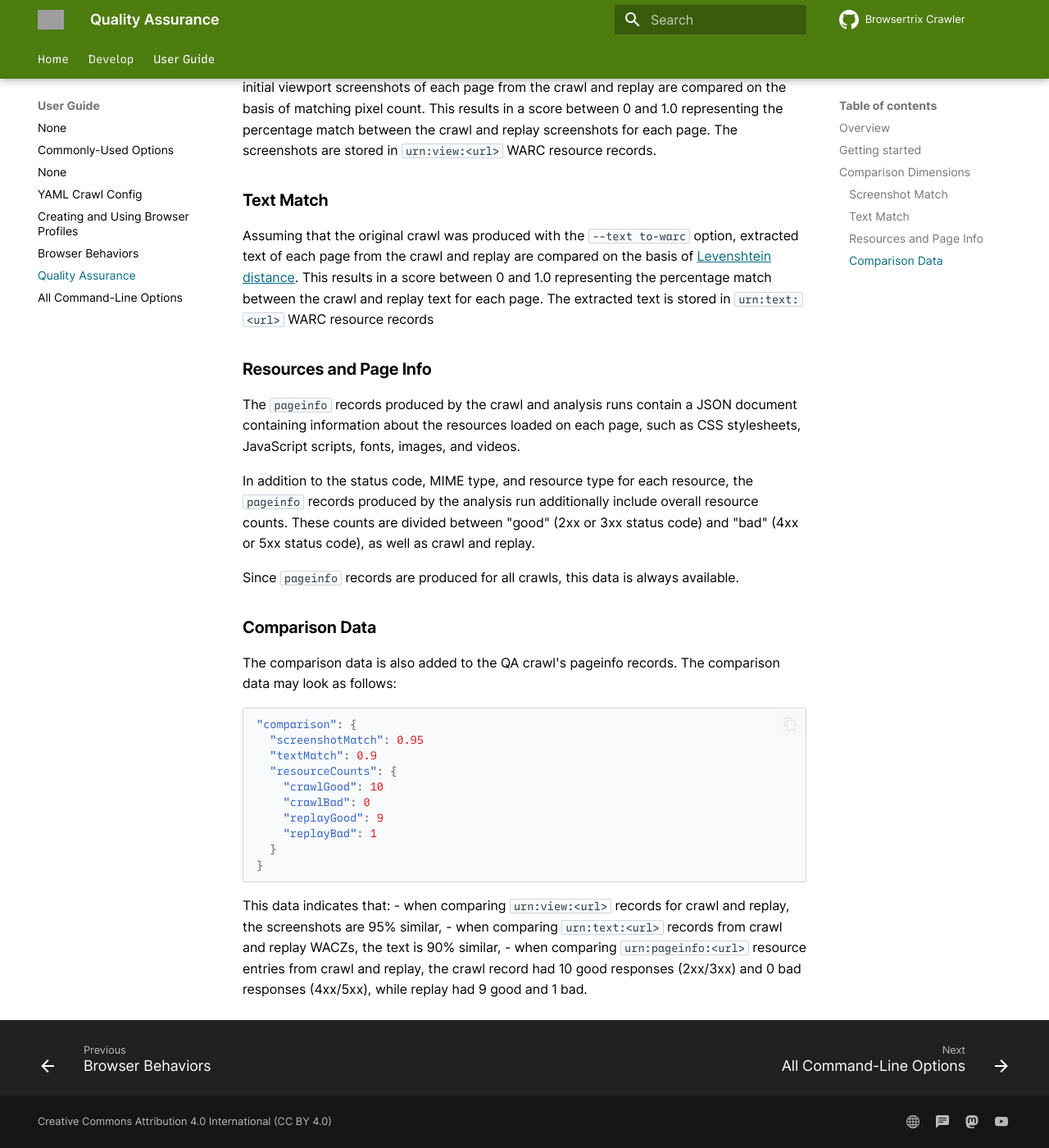
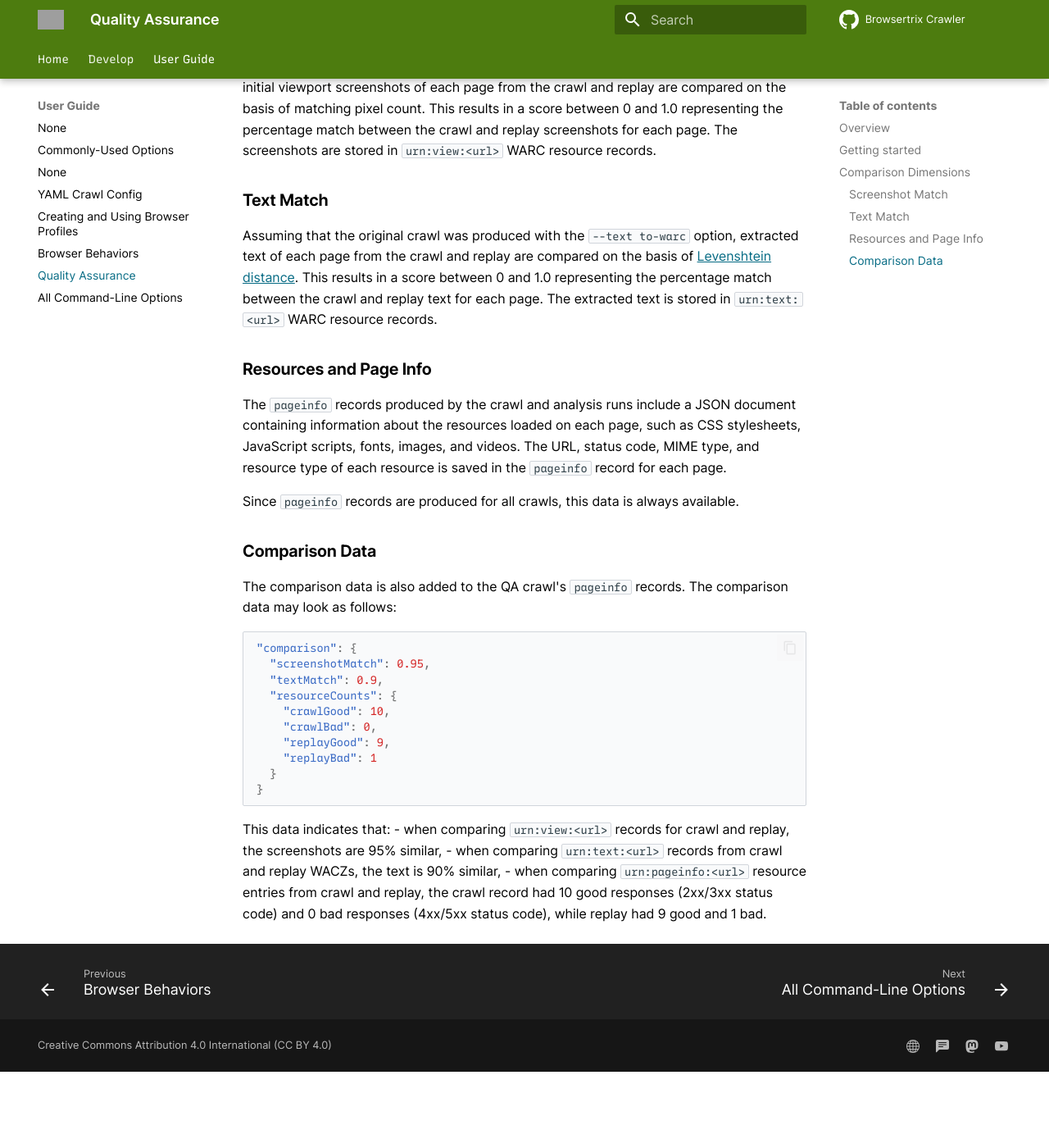
Before and after one commit to webrecorder/browsertrix-crawler, an MkDocs documentation site: the page built from docs/docs/user-guide/qa.md, in a window 1280 px wide and 1400 px high, scrolled down 1089 px. Shown: the whole window at 82% size. Built offline with MkDocs 1.6.1 and Material for MkDocs 9.7.7, drawn with Linux system fonts in a browser that asks for light colours; comment, search, counter and statistics services are not loaded; after the commit the page ends 2396 px from its top, so only the background shows below that; some of the changed text lies outside the part shown; grey boxes are pictures that could not be loaded.

Commit message:
Clean up language, formatting

````diff
--- a/docs/docs/user-guide/qa.md
+++ b/docs/docs/user-guide/qa.md
@@ -2,7 +2,7 @@
 
 ## Overview
 
-Browsertrix Crawler has the capability to "re-crawl" an existing crawl to compare what the browser encountered on a website during crawling against the replay of the crawl WACZ. The WACZ produced by this analysis run includes additional comparison data (stored as WARC `resource` records) for the pages found during crawling against their replay in ReplayWeb.page along several dimensions, including screenshot, text comparisons and resource comparison.
+Browsertrix Crawler has the capability to "re-crawl" an existing crawl to compare what the browser encountered on a website during crawling against the replay of the crawl WACZ. The WACZ produced by this analysis run includes additional comparison data (stored as WARC `resource` records) for the pages found during crawling against their replay in ReplayWeb.page along several dimensions, including screenshot, extracted text, and page resource comparisons.
 
 !!! note
 
@@ -37,29 +37,27 @@ Assuming that the original crawl was produced with the `--screenshot view` optio
 
 ### Text Match
 
-Assuming that the original crawl was produced with the `--text to-warc` option, extracted text of each page from the crawl and replay are compared on the basis of [Levenshtein distance](https://en.wikipedia.org/wiki/Levenshtein_distance). This results in a score between 0 and 1.0 representing the percentage match between the crawl and replay text for each page. The extracted text is stored in `urn:text:<url>` WARC resource records
+Assuming that the original crawl was produced with the `--text to-warc` option, extracted text of each page from the crawl and replay are compared on the basis of [Levenshtein distance](https://en.wikipedia.org/wiki/Levenshtein_distance). This results in a score between 0 and 1.0 representing the percentage match between the crawl and replay text for each page. The extracted text is stored in `urn:text:<url>` WARC resource records.
 
 ### Resources and Page Info
 
-The `pageinfo` records produced by the crawl and analysis runs contain a JSON document containing information about the resources loaded on each page, such as CSS stylesheets, JavaScript scripts, fonts, images, and videos.
-
-In addition to the status code, MIME type, and resource type for each resource, the `pageinfo` records produced by the analysis run additionally include overall resource counts. These counts are divided between "good" (2xx or 3xx status code) and "bad" (4xx or 5xx status code), as well as crawl and replay.
+The `pageinfo` records produced by the crawl and analysis runs include a JSON document containing information about the resources loaded on each page, such as CSS stylesheets, JavaScript scripts, fonts, images, and videos. The URL, status code, MIME type, and resource type of each resource is saved in the `pageinfo` record for each page.
 
 Since `pageinfo` records are produced for all crawls, this data is always available.
 
 ### Comparison Data
 
-The comparison data is also added to the QA crawl's pageinfo records. The comparison data may look as follows:
+The comparison data is also added to the QA crawl's `pageinfo` records. The comparison data may look as follows:
 
 ```json
 
 "comparison": {
-  "screenshotMatch": 0.95
-  "textMatch": 0.9
+  "screenshotMatch": 0.95,
+  "textMatch": 0.9,
   "resourceCounts": {
-    "crawlGood": 10
-    "crawlBad": 0
-    "replayGood": 9
+    "crawlGood": 10,
+    "crawlBad": 0,
+    "replayGood": 9,
     "replayBad": 1
   }
 }
````
Also changed, not shown: other parts of docs/docs/user-guide/qa.md (+3 -3 lines).
